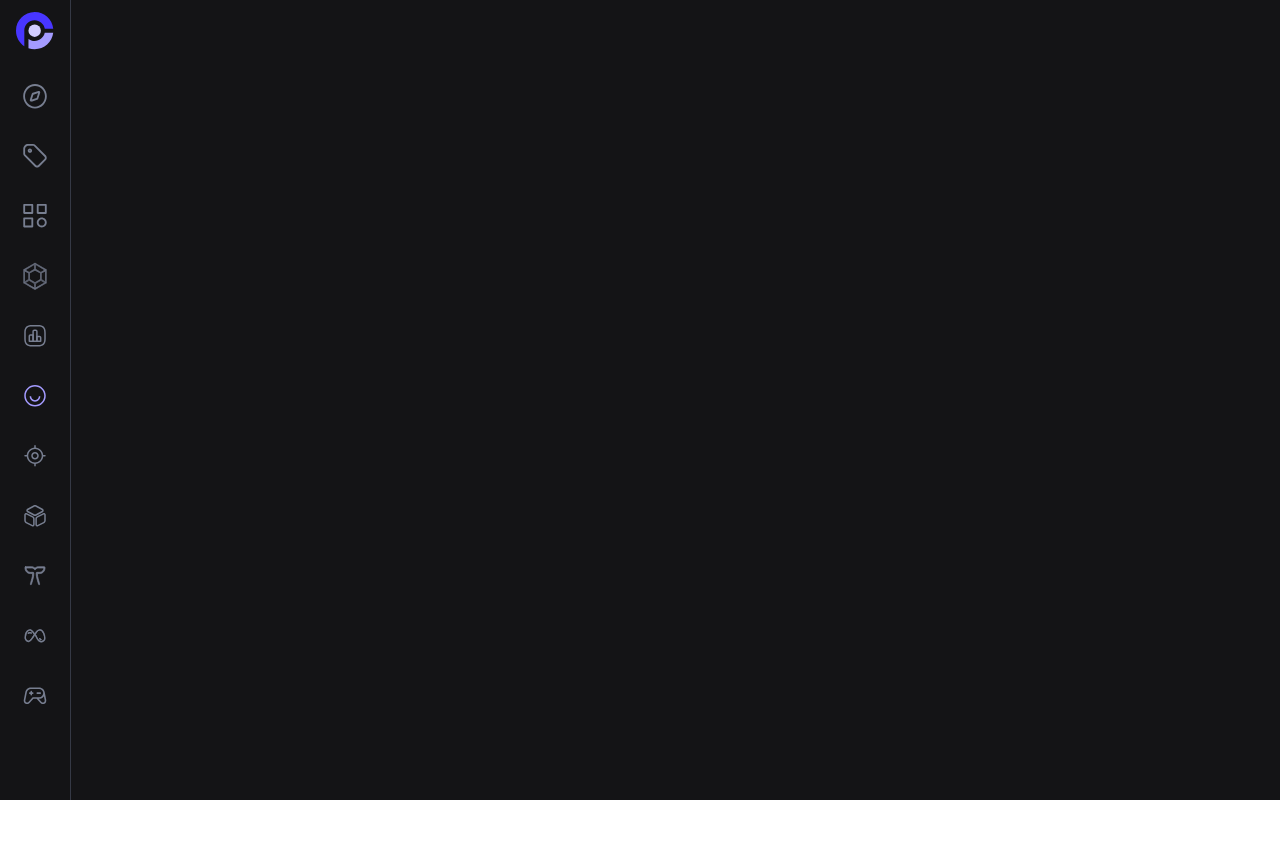
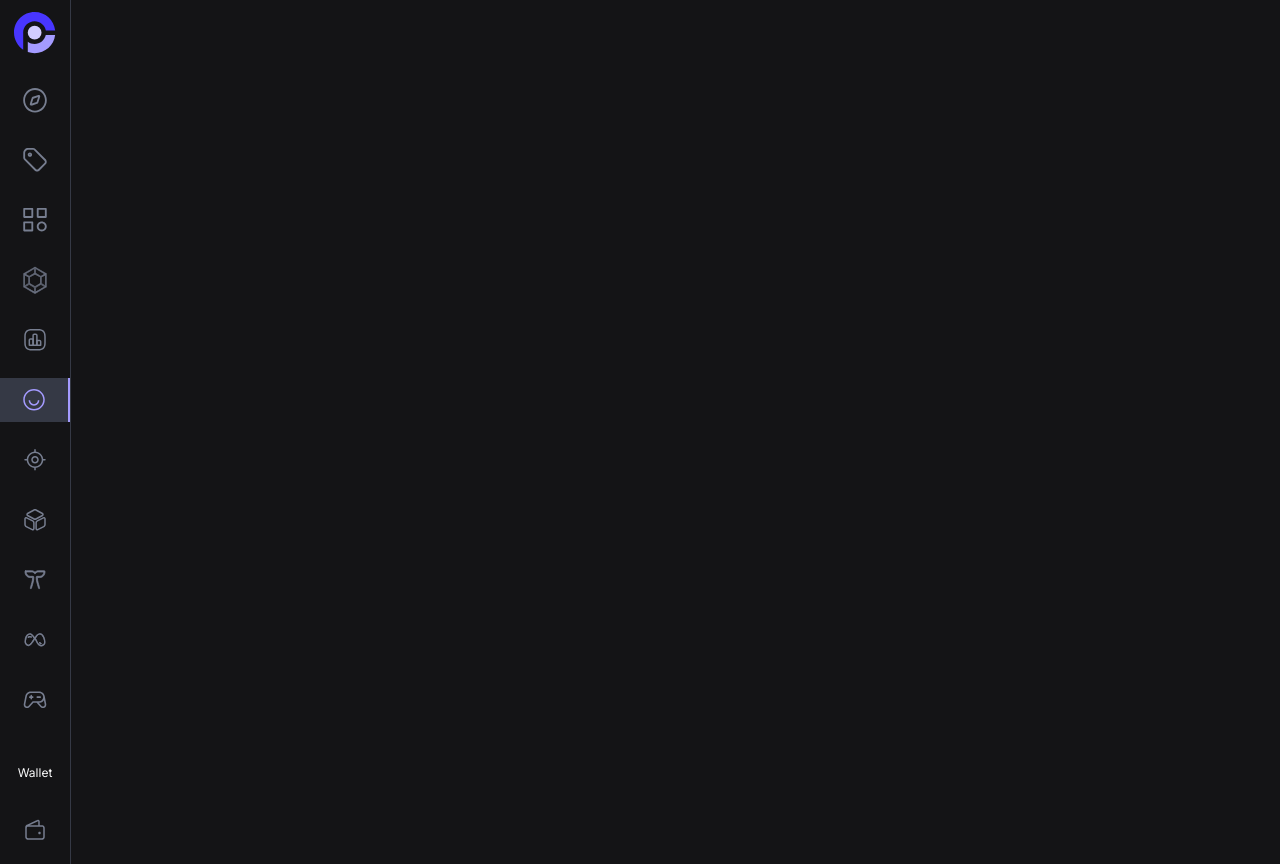
Before and after one commit to notpritam/polycrux, a Next.js app: page / in a window 1280 px wide. Before the commit the page ends 800 px from the top, so only its background shows below. Built offline with nearby package versions, Linux system fonts and the light colour scheme.

Commit message:
Sidebar Done, Moving to Body Part

```diff
--- a/app/page.tsx
+++ b/app/page.tsx
@@ -1,26 +1,58 @@
+"use client";
+import { cn } from "@/lib/utils";
 import Image from "next/image";
+import { useState } from "react";
 
 export default function Home() {
+  const [selected, setSelected] = useState(5);
   return (
-    <main className="flex min-h-screen min-w-screen bg-mainDark">
-      <div className="border-[0px] border-r-[1px] border-strokeB1 w-[71px] py-[12px] px-4">
-        <Image src={"/logo.svg"} height={42} width={42} alt="logo" />
+    <main className="flex min-h-screen min-w-screen dark bg-mainDark">
+      {/* SideBar */}
+      <div className="border-[0px] border-r-[1px] border-strokeB1 w-[71px] py-[12px] flex flex-col items-center">
+        <div className="flex items-center justify-center w-full">
+          <Image src={"/logo.svg"} height={42} width={42} alt="logo" />
+        </div>
 
-        <div className=" pt-[24px] gap-4 pb-[42px] flex flex-col ">
+        <div className=" pt-[24px] gap-4 pb-[42px] flex flex-col w-full">
           {Array.from({ length: 11 }).map((item, i) => (
             <>
-              <div className="flex h-[44px] items-center justify-center">
+              <div
+                onClick={() => setSelected(i)}
+                className={cn(
+                  "flex h-[44px] w-full items-center justify-center",
+                  i == selected
+                    ? "border-r-[2px] border-primaryLight bg-black01"
+                    : ""
+                )}
+              >
                 <Image
                   key={i}
                   src={`/nav/${i + 1}.svg`}
                   height={24}
                   width={24}
                   alt="logo"
+                  className="fill-current text-green-600"
                 />
               </div>
             </>
           ))}
         </div>
+        <div className="flex flex-col w-full items-center justify-center">
+          <span className="text-[12px] text-light h-[44px]">Wallet</span>
+          <div className="flex h-[44px] items-center w-full justify-center">
+            <Image src={`/nav/wallet.svg`} height={24} width={24} alt="logo" />
+          </div>
+        </div>
+      </div>
+
+      {/* Main Body */}
+
+      <div>
+        {/* Header */}
+        <div>
+          <div></div>
+          <div></div>
+        </div>
       </div>
     </main>
   );
--- a/tailwind.config.ts
+++ b/tailwind.config.ts
@@ -19,9 +19,13 @@ const config = {
     },
     extend: {
       colors: {
+        light: "#FBFBFB",
+        primaryLight: "#A49BFF",
         secDark: "#1C1C1C",
         mainDark: "#141416",
+        black01: "#353945",
         strokeB1: "#353945",
+        iconGray: "#777E90",
         border: "hsl(var(--border))",
         input: "hsl(var(--input))",
         ring: "hsl(var(--ring))",
```
